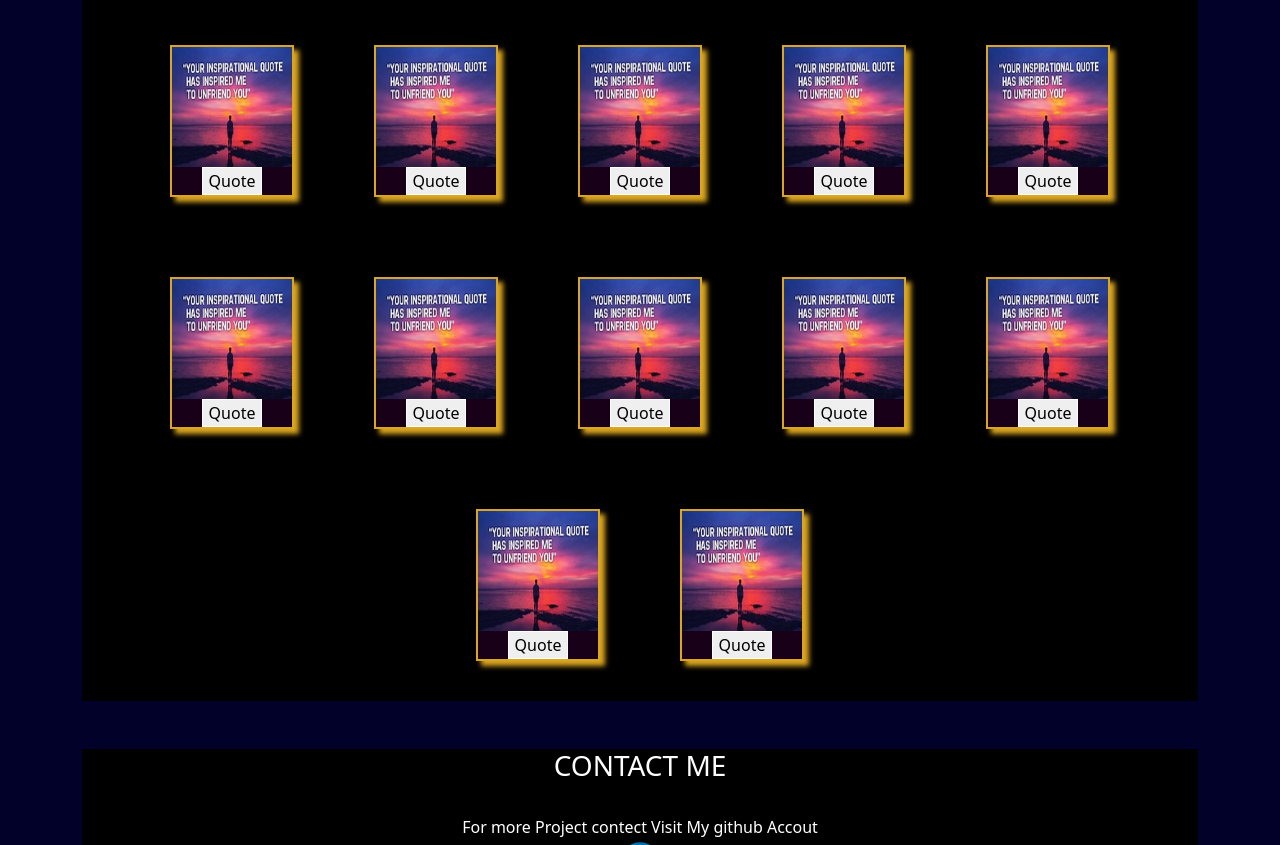
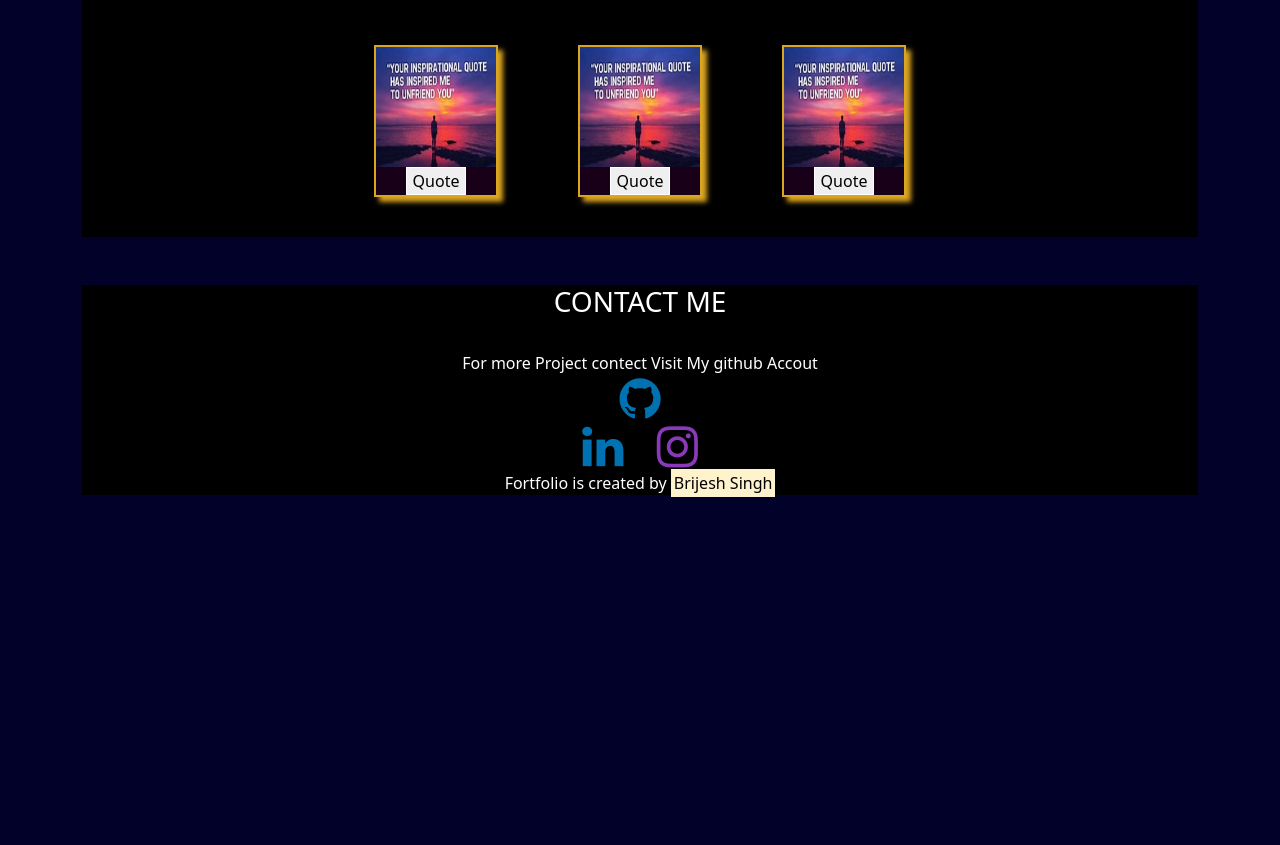
Before and after one commit to brijesh2004/myportfolio.github.io, a plain HTML site: page index.html in a window 1280 px wide. Shown: the part 3044-3889 px from the top of the page. After the commit the page ends 3541 px from the top, so only its background shows below. Drawn offline with nearby package versions, Linux system fonts and the light colour scheme.

```diff
--- a/index.html
+++ b/index.html
@@ -296,42 +296,7 @@
 
  <center><h2>Backend Project</h2></center>
  <div class="backendProject">
- <div class="projectfront">
-  <img src="Images/Equote.jpg" alt="" srcset=""> <br>
- <button class="pbtn"> <a href="https://brijesh2004.github.io/quote_in_english/">Quote</a></button>
-</div>
-<div class="projectfront">
-  <img src="Images/Equote.jpg" alt="" srcset=""> <br>
- <button class="pbtn"> <a href="https://brijesh2004.github.io/quote_in_english/">Quote</a></button>
-</div>
-<div class="projectfront">
-  <img src="Images/Equote.jpg" alt="" srcset=""> <br>
- <button class="pbtn"> <a href="https://brijesh2004.github.io/quote_in_english/">Quote</a></button>
-</div>
-<div class="projectfront">
-  <img src="Images/Equote.jpg" alt="" srcset=""> <br>
- <button class="pbtn"> <a href="https://brijesh2004.github.io/quote_in_english/">Quote</a></button>
-</div>
-<div class="projectfront">
-  <img src="Images/Equote.jpg" alt="" srcset=""> <br>
- <button class="pbtn"> <a href="https://brijesh2004.github.io/quote_in_english/">Quote</a></button>
-</div>
-<div class="projectfront">
-  <img src="Images/Equote.jpg" alt="" srcset=""> <br>
- <button class="pbtn"> <a href="https://brijesh2004.github.io/quote_in_english/">Quote</a></button>
-</div>
-<div class="projectfront">
-  <img src="Images/Equote.jpg" alt="" srcset=""> <br>
- <button class="pbtn"> <a href="https://brijesh2004.github.io/quote_in_english/">Quote</a></button>
-</div>
-<div class="projectfront">
-  <img src="Images/Equote.jpg" alt="" srcset=""> <br>
- <button class="pbtn"> <a href="https://brijesh2004.github.io/quote_in_english/">Quote</a></button>
-</div>
-<div class="projectfront">
-  <img src="Images/Equote.jpg" alt="" srcset=""> <br>
- <button class="pbtn"> <a href="https://brijesh2004.github.io/quote_in_english/">Quote</a></button>
-</div>
+
 <div class="projectfront">
   <img src="Images/Equote.jpg" alt="" srcset=""> <br>
  <button class="pbtn"> <a href="https://brijesh2004.github.io/quote_in_english/">Quote</a></button>
```
